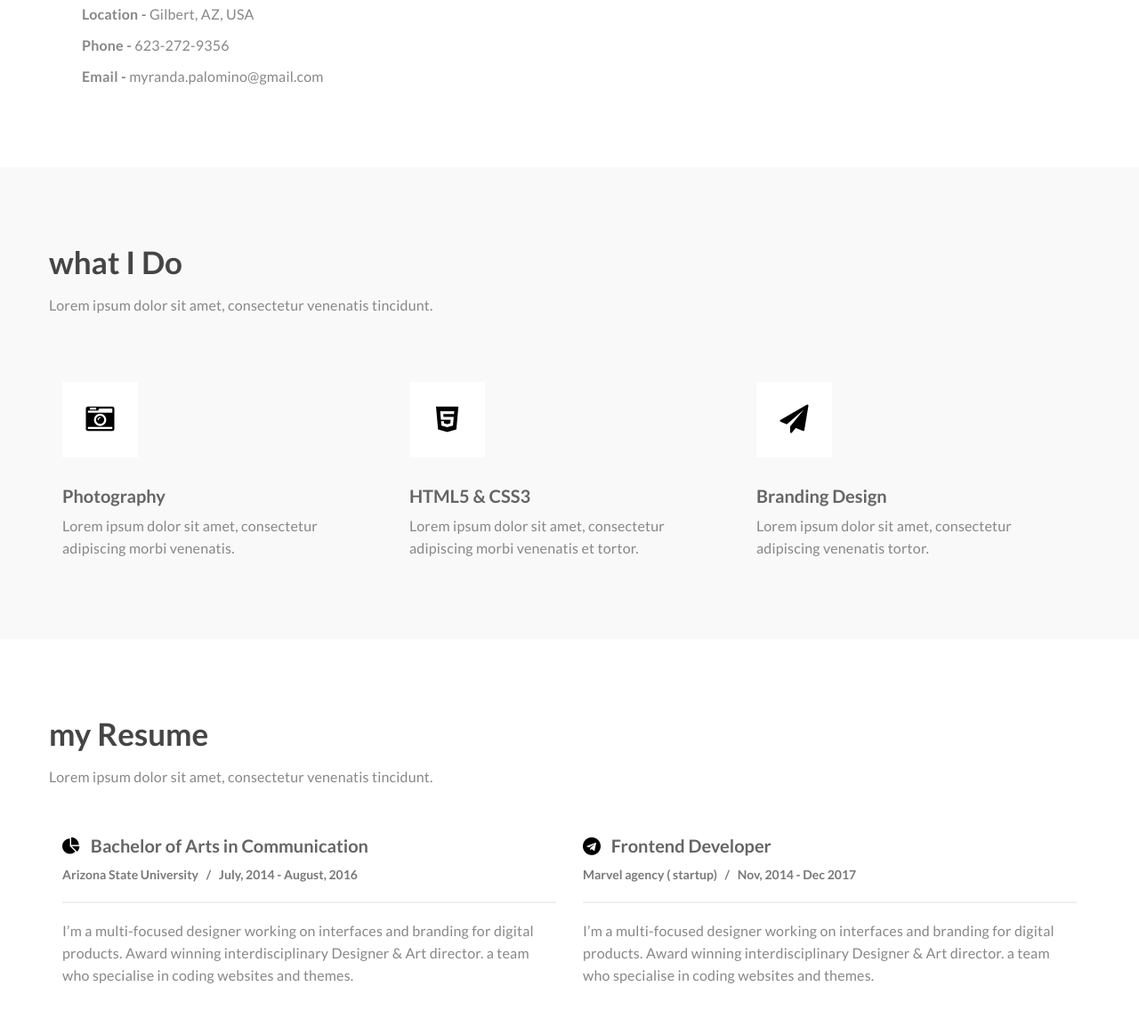
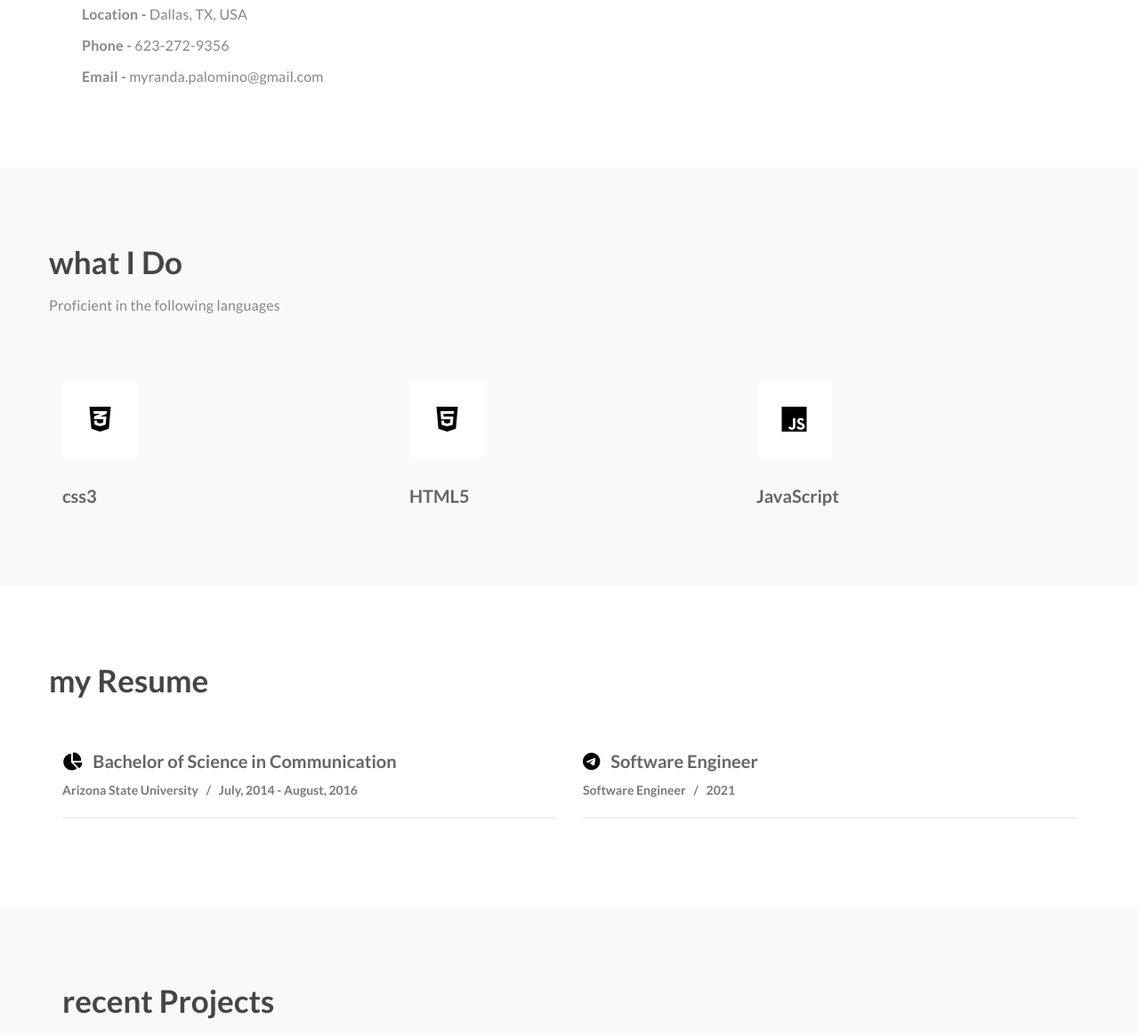
Before and after one commit to myranda920/Portfolio, a plain HTML site: page Portfolio/Homane/HTML/index.html in a window 1280 px wide. Shown: the part 1234-2397 px from the top of the page at 89% size. Drawn offline with Linux system fonts and the light colour scheme.

Commit message:
Add files via upload

```diff
--- a/Portfolio/Homane/HTML/css/style.css
+++ b/Portfolio/Homane/HTML/css/style.css
@@ -346,6 +346,17 @@ a:hover, a:active, a:focus {
   margin-bottom: 22px;
 }
 
+#service .fab {
+  background: #ffffff;
+  color: #000000;
+  font-size: 32px;
+  width: 85px;
+  height: 85px;
+  line-height: 85px;
+  text-align: center;
+  margin-top: 32px;
+  margin-bottom: 22px;
+}
 
 
 /*---------------------------------------
--- a/Portfolio/Homane/HTML/index.html
+++ b/Portfolio/Homane/HTML/index.html
@@ -4,11 +4,11 @@
 
 <meta charset="UTF-8">
 
-<title>Homane - Minimal Resume HTML Template</title>
+<title>Portfolio</title>
 
 <meta http-equiv="X-UA-Compatible" content="IE=Edge">
-<meta name="description" content="Minimal Resume HTML Template">
-<meta name="keywords" content="Personal Template, Minimal Resume HTML Template, Freelancer">
+<meta name="description" content="Myranda Palomino's Portfolio">
+<meta name="keywords" content="Myranda Palomino's Portfolio">
 <meta name="author" content="peng lam">
 <meta name="viewport" content="width=device-width, initial-scale=1, maximum-scale=1">
 
@@ -16,6 +16,7 @@
 <link rel="stylesheet" href="css/animate.css">
 <link rel="stylesheet" href="css/magnific-popup.css">
 <link rel="stylesheet" href="css/font-awesome.min.css">
+<link rel="stylesheet" href="css/style.css">
 
 <!-- MAIN CSS -->
 <link rel="stylesheet" href="css/style.css">
@@ -43,7 +44,7 @@
                     <span class="icon icon-bar"></span>
                </button>
                <!-- lOGO TEXT HERE -->
-               <a href="index.html" class="navbar-brand">Homane.</a>
+               <a href="index.html" class="navbar-brand">Portfolio.</a>
           </div>
 
           <!-- NAVIGATION LINKS -->
@@ -53,7 +54,7 @@
                     <li><a class="smoothScroll" href="#about">About Myranda</a></li>
                     <li><a class="smoothScroll" href="#service">Service</a></li>
                     <li><a class="smoothScroll" href="#resume">Resume</a></li>
-                    <li><a class="smoothScroll" href="#work">Works</a></li>
+                    <li><a class="smoothScroll" href="#work">Projects</a></li>
                     <li><a class="smoothScroll" href="#contact">Contact</a></li>
                </ul>
           </div>
@@ -70,7 +71,7 @@
                <div class="col-md-8 col-sm-12">
                     <div class="home-thumb">
                          <h3 class="wow fadeInUp" data-wow-delay="0.4s">Hey there, I am Myranda Palomino.</h3>
-                         <h1 class="wow fadeInUp" data-wow-delay="0.6s">Developer</h1>
+                         <h1 class="wow fadeInUp" data-wow-delay="0.6s">Software Developer</h1>
                          <a href="#" class="wow fadeInUp btn btn-default section-btn" data-wow-delay="1s">Download Resume PDF</a>
                     </div>
                </div>
@@ -92,7 +93,7 @@
 
                     <div class="wow fadeInUp about-profile-thumb" data-wow-delay="0.4s">
                          <p><span>Birthday -</span> September 20, 1992</p>
-                         <p><span>Location -</span> Gilbert, AZ, USA</p>
+                         <p><span>Location -</span> Dallas, TX, USA</p>
                          <p><span>Phone -</span> 623-272-9356</p>
                          <p><span>Email -</span> myranda.palomino@gmail.com</p>
                     </div>
@@ -103,12 +104,12 @@
                          <!-- SECTION TITLE -->
                          <div class="wow fadeInUp section-title" data-wow-delay="0.6s">
                               <h2>a little about Myranda</h2>
-                              <p><strong>Developer</strong></p>
+                              <p><strong>Software Developer</strong></p>
                          </div>
                          <div class="wow fadeInUp" data-wow-delay="0.8s">
-                              <p>I’m a multi-focused designer working on interfaces and branding for digital products. Award winning interdisciplinary Designer & Art director. a team who specialise in coding websites and themes of style and function for a wide range of interactive.</p>
+                              <p>Bio goes here. Lorem ipsum dolor sit consectetur adipiscing morbi venenatis et tortor consectetur adipisicing lacinia. Lorem ipsum dolor sit consectetur adipiscing morbi venenatis et tortor consectetur adipisicing lacinia. Lorem ipsum dolor sit consectetur adipiscing morbi venenatis et tortor consectetur adipisicing lacinia.</p>
                               <p>Lorem ipsum dolor sit consectetur adipiscing morbi venenatis et tortor consectetur adipisicing lacinia.</p>
-                              <p>Check my works there <a href="#">Dribbble</a>, <a href="#">Behance</a> and <a href="#">Twitter</a> dolor sit amet consectetur.</p>
+
                          </div>
                     </div>
                </div>
@@ -126,25 +127,25 @@
                <div class="wow fadeInUp section-title" data-wow-delay="0.2s">
                     <!-- SECTION TITLE -->
                     <h2>what I Do</h2>
-                    <p>Lorem ipsum dolor sit amet, consectetur venenatis tincidunt.</p>
+                    <p>Proficient in the following languages </p>
                </div>
 
                <div class="col-md-4 col-sm-4 wow fadeInUp" data-wow-delay="0.4s">
-                    <i class="fa fa-camera-retro"></i>
-                    <h4>Photography</h4>
-                    <p>Lorem ipsum dolor sit amet, consectetur adipiscing morbi venenatis.</p>
+                    <i class="fab fa-css3-alt"></i>
+                    <h4>css3</h4>
+                    <p><!-- optional additional text --></p>
                </div>
 
                <div class="col-md-4 col-sm-4 wow fadeInUp" data-wow-delay="0.6s">
                     <i class="fa fa-html5"></i>
-                    <h4>HTML5 & CSS3</h4>
-                    <p>Lorem ipsum dolor sit amet, consectetur adipiscing morbi venenatis et tortor.</p>
+                    <h4>HTML5</h4>
+                    <p><!-- optional additional text --></p>
                </div>
 
                <div class="col-md-4 col-sm-4 wow fadeInUp" data-wow-delay="0.8s">
-                    <i class="fa fa-paper-plane"></i>
-                    <h4>Branding Design</h4>
-                    <p>Lorem ipsum dolor sit amet, consectetur adipiscing venenatis tortor.</p>
+                    <i class="fab fa-js"></i>
+                    <h4>JavaScript</h4>
+                    <p><!-- optional additional text --></p>
                </div>
 
           </div>
@@ -160,24 +161,24 @@
                <div class="wow fadeInUp section-title" data-wow-delay="0.2s">
                     <!-- SECTION TITLE -->
                     <h2>my Resume</h2>
-                    <p>Lorem ipsum dolor sit amet, consectetur venenatis tincidunt.</p>
+                    <p><!-- Text can go here --></p>
                </div>
 
                <div class="col-md-6 col-sm-6 wow fadeInUp" data-wow-delay="0.4s">
                     <!-- RESUME THUMB -->
                     <div class="resume-thumb">
-                         <h4><i class="fa fa-pie-chart"></i> Bachelor of Arts in Communication</h4>
+                         <h4><i class="fa fa-pie-chart"></i> Bachelor of Science in Communication</h4>
                          <strong>Arizona State University <span>/</span> July, 2014 - August, 2016</strong>
-                         <p>I’m a multi-focused designer working on interfaces and branding for digital products. Award winning interdisciplinary Designer & Art director. a team who specialise in coding websites and themes.</p>
+                         <p><!-- can enter more info --></p>
                     </div>
                </div>
 
                <div class="col-md-6 col-sm-6 wow fadeInUp" data-wow-delay="0.4s">
                     <!-- RESUME THUMB -->
                     <div class="resume-thumb resume-thumb-sec">
-                         <h4><i class="fa fa-telegram"></i> Frontend Developer</h4>
-                         <strong>Marvel agency ( startup) <span>/</span> Nov, 2014 - Dec 2017</strong>
-                         <p>I’m a multi-focused designer working on interfaces and branding for digital products. Award winning interdisciplinary Designer & Art director. a team who specialise in coding websites and themes.</p>
+                         <h4><i class="fa fa-telegram"></i> Software Engineer </h4>
+                         <strong>Software Engineer <span>/</span> 2021</strong>
+                         <p><!--Can enter more info --></p>
                     </div>
                </div>
 
@@ -194,8 +195,8 @@
                <div class="col-md-12 col-sm-12">
                     <!-- SECTION TITLE -->
                     <div class="wow fadeInUp section-title" data-wow-delay="0.2s">
-                         <h2>Seleted Works</h2>
-                         <p>Lorem ipsum dolor sit amet, consectetur venenatis tincidunt.</p>
+                         <h2>recent Projects</h2>
+                         <p><!-- Additional text can go here --></p>
                     </div>
                </div>
 
@@ -291,7 +292,7 @@
                     <!-- SECTION TITLE -->
                     <div class="wow fadeInUp section-title" data-wow-delay="0.2s">
                          <h2>Get in touch</h2>
-                         <p>Lorem ipsum dolor sit amet, consectetur venenatis tincidunt.</p>
+                         <p></p>
                     </div>
                </div>
 
@@ -330,12 +331,12 @@
                     <div class="wow fadeInUp contact-info" data-wow-delay="0.4s">
                          <div class="section-title">
                               <h2>Contact Info</h2>
-                              <p>Lorem ipsum dolor sit consectetur adipiscing morbi venenatis et tortor consectetur adipisicing lacinia tortor morbi ultricies.</p>
+                              <p></p>
                          </div>
 
-                         <p><i class="fa fa-map-marker"></i> 456 New Street 22000, New York City, USA</p>
-                         <p><i class="fa fa-envelope"></i> <a href="mailto:yourname@gmail.com">hello@josh2homanedesign.co</a></p>
-                         <p><i class="fa fa-phone"></i> 001 202 2342 872</p>
+                         <p><i class="fa fa-map-marker"></i> Dallas, TX</p>
+                         <p><i class="fa fa-envelope"></i> <a href="mailto:yourname@gmail.com">myranda.palomino@gmail.com</a></p>
+                         <p><i class="fa fa-phone"></i> 623 272 9356</p>
                     </div>
                </div>
 
@@ -374,6 +375,7 @@
 <script src="js/magnific-popup-options.js"></script>
 <script src="js/wow.min.js"></script>
 <script src="js/custom.js"></script>
+<script src="https://kit.fontawesome.com/4976ff49e9.js" crossorigin="anonymous"></script>
 
 </body>
 </html>
```
Also changed, not shown: 2 other files.
